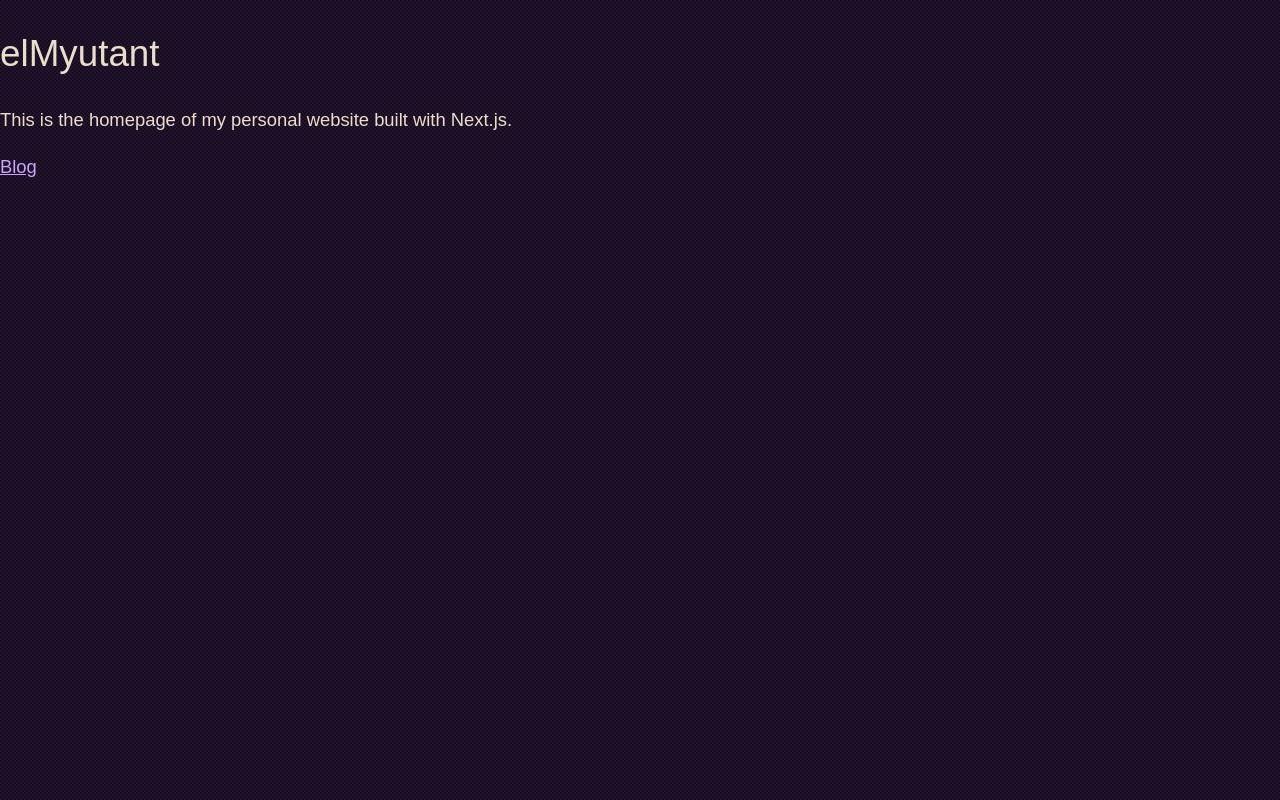
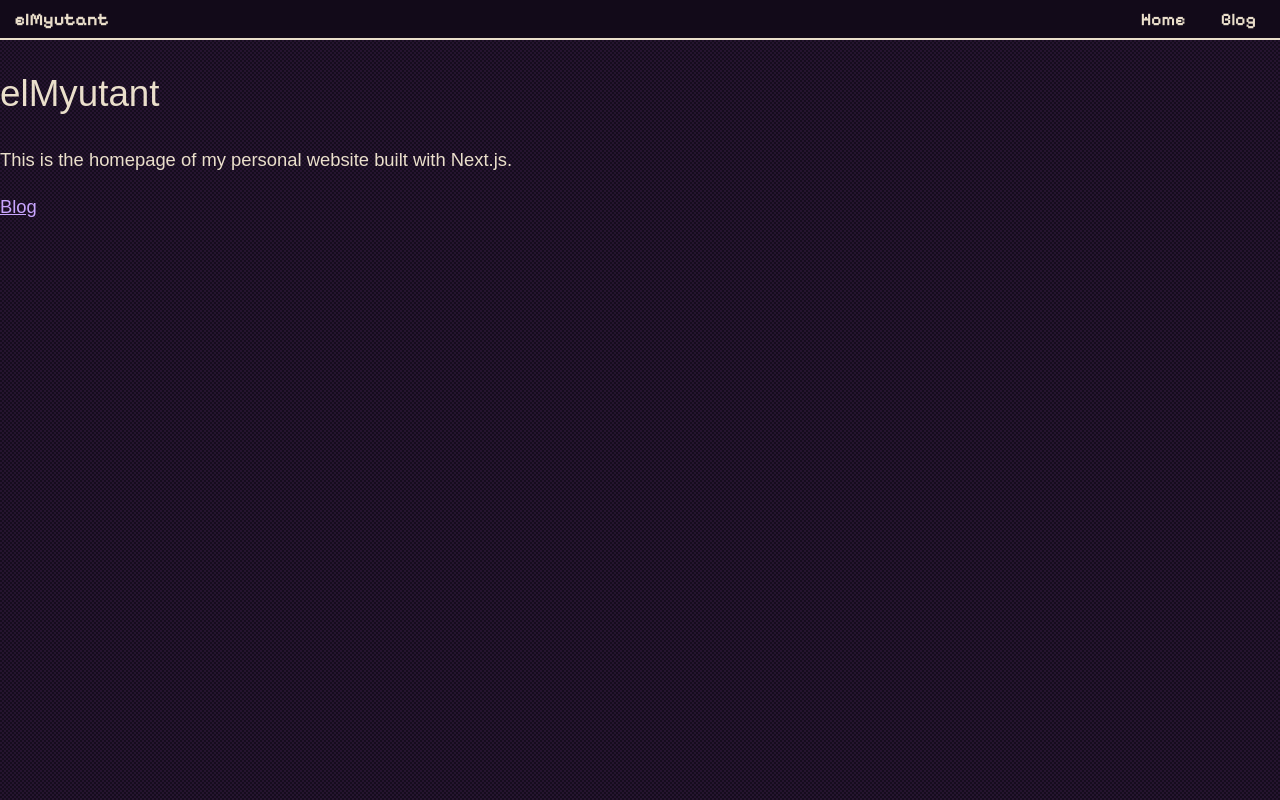
Before and after one commit to PalomoAn/elmyutant, a Next.js app: page / in a window 1280 px wide. Built offline with nearby package versions, Linux system fonts and the light colour scheme; a web font is replaced by a local one.

Commit message:
initial menubar

```diff
--- a/app/globals.css
+++ b/app/globals.css
@@ -63,3 +63,27 @@ a { color: var(--link); }
   .mw-bar button:hover { background: var(--bone); color: var(--ink); }
 }
 .mw-body { padding: 1.1rem 1.2rem 1.3rem; }
+
+/* ---------- menu bar ---------- */
+.menubar {
+  display: flex;
+  align-items: center;
+  justify-content: space-between;
+  height: 40px;
+  padding: 0 .9rem;
+  background: var(--panel);
+  border-bottom: 2px solid var(--bone);
+  font: 600 1.1rem var(--ui), monospace;
+}
+.menubar nav {
+  display: flex;
+  gap: 1rem;
+}
+.menubar a {
+  padding: .2rem .6rem;
+  color: var(--bone);
+  text-decoration: none;
+}
+@media (hover: hover) {
+  .menubar a:hover { background: var(--bone); color: var(--ink); }
+}
--- a/app/layout.tsx
+++ b/app/layout.tsx
@@ -1,6 +1,7 @@
 import type { Metadata } from "next";
 import { Pirata_One, IM_Fell_English, Pixelify_Sans } from "next/font/google";
 import { SITE } from "@/lib/config";
+import MenuBar from "@/components/MenuBar";
 import "./globals.css";
 
 
@@ -16,7 +17,10 @@ export const metadata: Metadata = {
 export default function RootLayout({ children }: { children: React.ReactNode }) {
   return (
     <html lang="en" className={`${display.variable} ${body.variable} ${ui.variable}`}>
-      <body>{children}</body>
+      <body>
+        <MenuBar />
+        {children}
+      </body>
     </html>
   );
 }
--- /dev/null
+++ b/components/MenuBar.tsx
@@ -0,0 +1,15 @@
+import Link from "next/link";
+
+import {SITE} from "@/lib/config";
+
+export default function MenuBar() {
+  return (
+    <header className="menubar">
+         <strong>{SITE.name}</strong>
+         <nav>
+            <Link href="/">Home</Link>
+            <Link href="/blog">Blog</Link>
+         </nav>
+    </header>
+  );
+}
```
